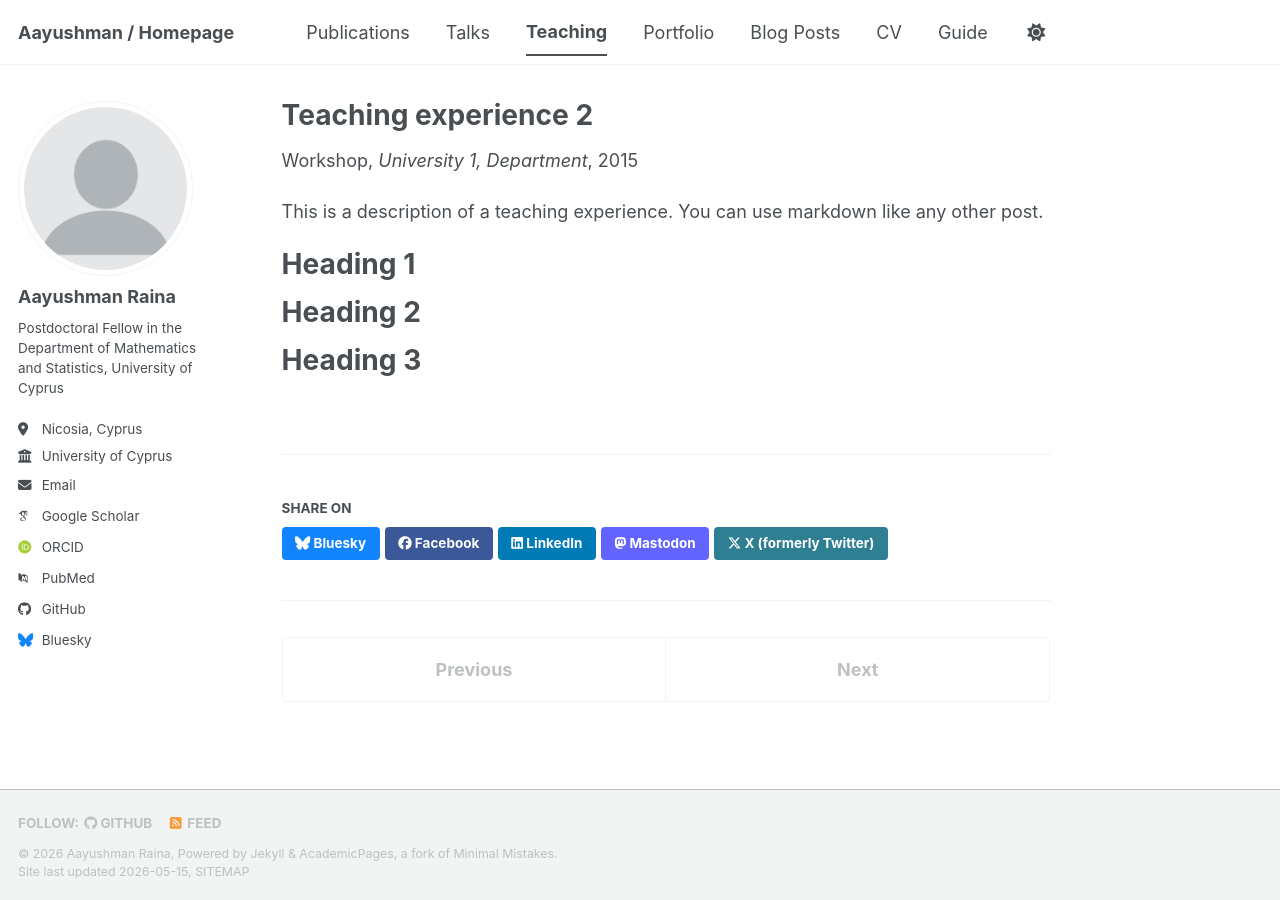
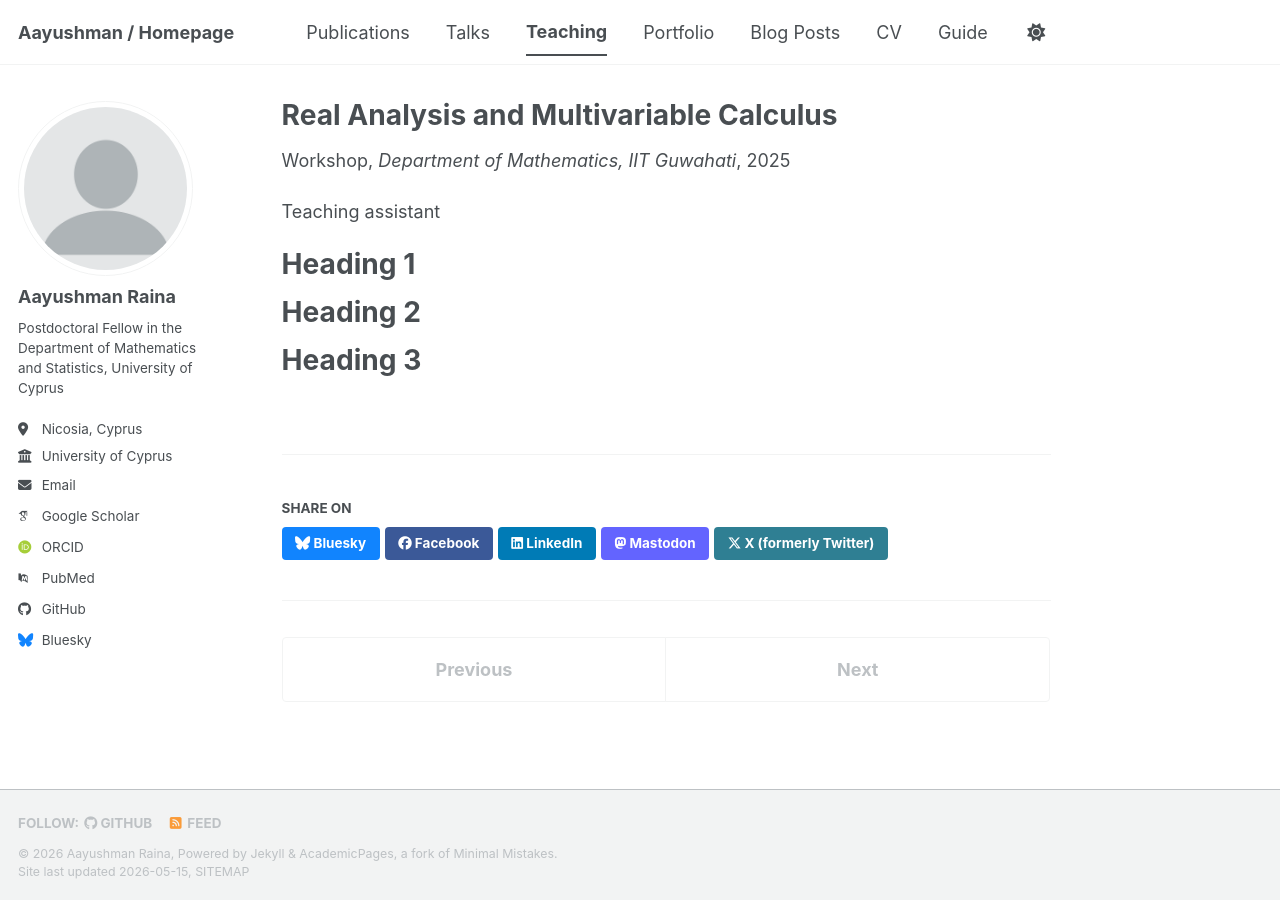
Before and after one commit to Aayushman5/Aayushman5.github.io, a Jekyll site: the page built from _teaching/2015-spring-teaching-2.md, in a window 1280 px wide. Built offline with Jekyll 4.4.1, drawn with Linux system fonts in a browser that asks for light colours; some web fonts are replaced; a script bundle is joined from its source files by our own code; library files that are not in the unit come from our copies.

Commit message:
Update 2015-spring-teaching-2.md

```diff
--- a/_teaching/2015-spring-teaching-2.md
+++ b/_teaching/2015-spring-teaching-2.md
@@ -1,14 +1,14 @@
 ---
-title: "Teaching experience 2"
+title: "Real Analysis and Multivariable Calculus"
 collection: teaching
 type: "Workshop"
 permalink: /teaching/2015-spring-teaching-1
-venue: "University 1, Department"
-date: 2015-01-01
-location: "City, Country"
+venue: "Department of Mathematics, IIT Guwahati"
+date: 2025-07-01
+location: "Guwahati, India"
 ---
 
-This is a description of a teaching experience. You can use markdown like any other post.
+Teaching assistant
 
 Heading 1
 ======
```
